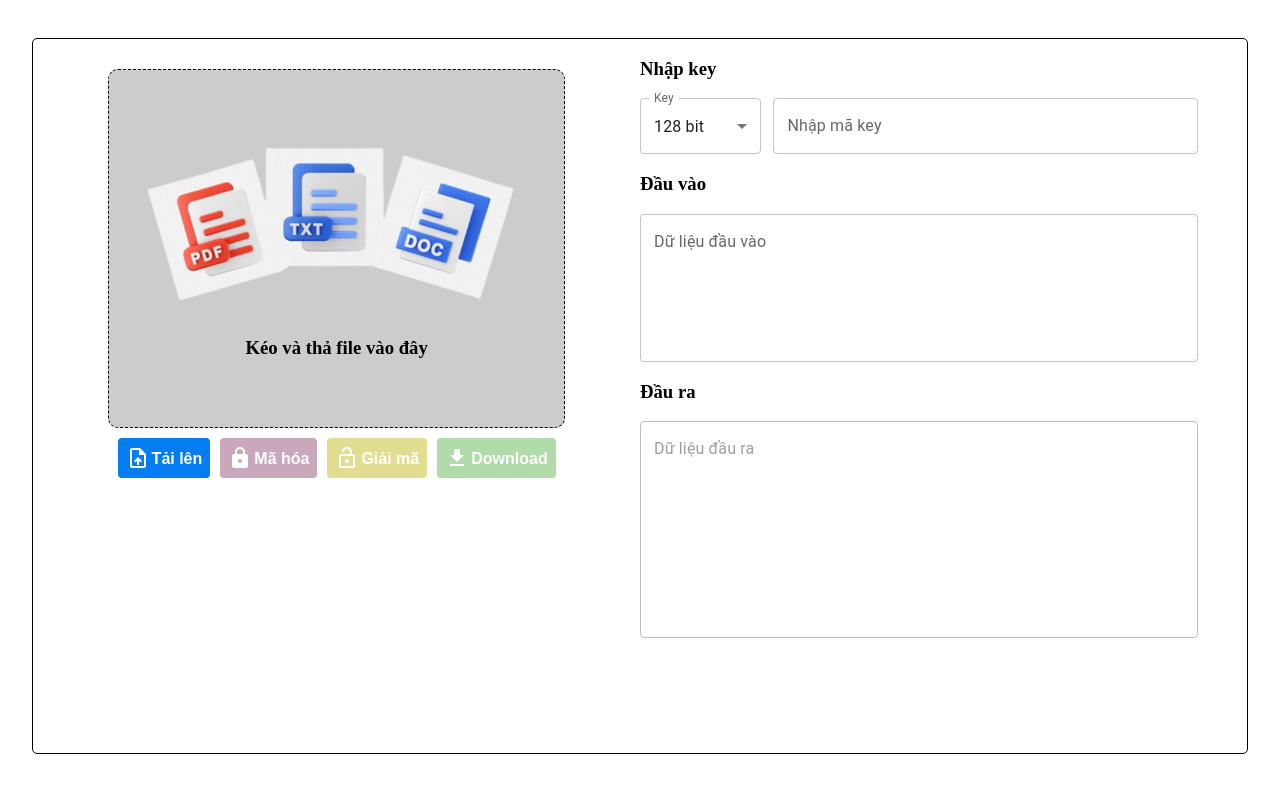
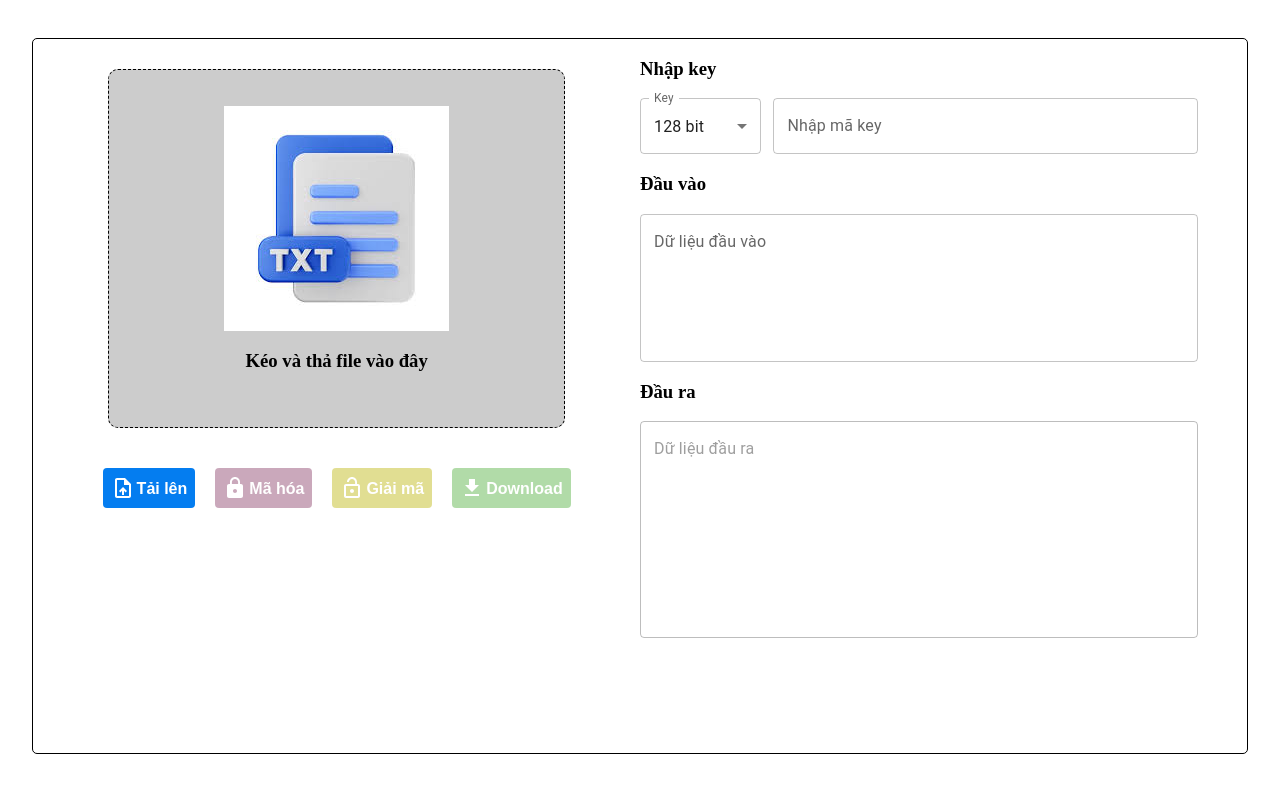
Before and after one commit to phannghi2002/program, a React (Vite) app: page / in a window 1280 px wide. Shown: the top 792 px of the page. Built offline with nearby package versions, Linux system fonts and the light colour scheme.

Commit message:
update code

```diff
--- a/package.json
+++ b/package.json
@@ -17,6 +17,7 @@
     "file-saver": "^2.0.5",
     "react": "^18.2.0",
     "react-dom": "^18.2.0",
+    "react-pdf": "^7.7.1",
     "react-toastify": "^10.0.5",
     "toast": "^0.5.4"
   },
--- a/src/App.jsx
+++ b/src/App.jsx
@@ -117,46 +117,20 @@ function App() {
       break;
   }
   const checkKey = (key) => {
-    console.log("ao vay");
     if (key === "") {
       toast.error("Không được để key trống");
       return true;
     } else return false;
   };
-  // const handleEncrypt = () => {
-  //   console.log("Khoa va loai khoa", key, functionType);
-  //   if (checkKey(key)) return;
-
-  //   const startTime = performance.now();
-
-  //   const encodedLine = Encrypt1(fileContent, key, functionType);
-  //   console.log("in ra lan luot", encodedLine, fileContent);
-
-  //   console.log("in ra ky tu", encodedLine);
-  //   const endTime = performance.now();
-  //   const elapsedTime = endTime - startTime;
-  //   console.log(elapsedTime);
-
-  //   setEncryptionTime(elapsedTime);
-  //   setDataEncrypt(encodedLine);
-  //   setDisplayDataEncrypt(true);
-  //   setActive(true);
-  // };
 
   const handleEncrypt = () => {
-    console.log("kho vcl", key, functionType);
     if (checkKey(key)) return;
 
     try {
       const startTime = performance.now();
       const encodedLine = Encrypt1(fileContent, key, functionType);
-      console.log("in ra lan luot", encodedLine, fileContent);
-
-      console.log("in ra ky tu", encodedLine);
       const endTime = performance.now();
       const elapsedTime = endTime - startTime;
-      console.log(elapsedTime);
-
       setEncryptionTime(elapsedTime);
       setDataEncrypt(encodedLine);
       setDisplayDataEncrypt(true);
@@ -171,14 +145,9 @@ function App() {
 
     try {
       const startTime = performance.now();
-
       const decodedLine = DEcrypt1(fileContent, key, functionType);
-
-      console.log("in ra ky tu", decodedLine);
       const endTime = performance.now();
       const elapsedTime = endTime - startTime;
-      console.log(elapsedTime);
-
       setDecryptionTime(elapsedTime);
       setDataDecrypt(decodedLine);
       setDisplayDataEncrypt(false);
@@ -189,8 +158,6 @@ function App() {
   };
 
   const handleDownloadClick = () => {
-    console.log("in hanh dong", displayedData);
-    console.log(dataDecrypt, "in ra chuooi rong chu", dataEncrypt);
     let data;
     data = displayDataEncrypt ? dataEncrypt : dataDecrypt;
 
@@ -199,20 +166,8 @@ function App() {
       blob,
       displayDataEncrypt ? "encrypted_data.txt" : "decrypted_data.txt"
     );
-    // const blob = new Blob([dataEncrypt], { type: "text/plain;charset=utf-8" });
-    // saveAs(blob, "encrypted_data.txt");
   };
-  // async function performEncryption() {
-  //   console.time("thời gian mã hóa");
-  //   await handleEncrypt();
-  //   console.timeEnd("thời gian mã hóa");
-  // }
-  // async function performDecryption() {
-  //   console.time("thời gian giải mã");
-  //   await handleDecrypt();
-  //   console.timeEnd("thời gian giải mã");
-  // }
-  // useEffect(() => {}, [decryptionTime]);
+
   return (
     <div className="container">
       <div className="upload">
@@ -235,9 +190,8 @@ function App() {
               onDragOver={handleDrapOver}
               onDrop={handleDrop}
             >
-              <img src={image} alt="txt" className="img" />
+              <img src={txt} alt="txt" className="img" />
               <h3>Kéo và thả file vào đây</h3>
-              {/* //{" "} */}
             </div>
           )}
 
@@ -269,7 +223,6 @@ function App() {
               className={`btn-decrypt ${fileContent === "" ? "disabled" : ""}`}
               onClick={handleDecrypt}
               disabled={fileContent === ""}
-              // onClick={performDecryption}
             >
               <LockOpenIcon />
               <span className="title"> Giải mã</span>
@@ -279,7 +232,6 @@ function App() {
               className={`btn-download ${!active ? "disabled" : ""}`}
               onClick={handleDownloadClick}
               disabled={!active}
-              // disabled={fileContent === ""}
             >
               <FileDownloadIcon />
               <span className="title"> Download</span>
@@ -334,10 +286,8 @@ function App() {
             label="Dữ liệu đầu vào"
             multiline
             rows={5}
-            defaultValue=""
             value={fileContent}
             onChange={handleChangeTextField}
-            // disabled={isFileUploaded}
             sx={{ width: "92%" }}
           />
 
@@ -349,7 +299,6 @@ function App() {
             multiline
             rows={8}
             disabled
-            defaultValue=""
             value={displayedData}
             sx={{ width: "92%" }}
           />
--- a/src/app.css
+++ b/src/app.css
@@ -46,8 +46,11 @@
     width: 50%;
 }
 .button {
-    padding-top: 10px;
+    padding-top: 40px;
     display: flex;
+    flex-wrap: wrap;
+    justify-content: center;
+    gap: 10px;
 }
 .disabled {
     cursor: not-allowed;
@@ -70,6 +73,7 @@ button {
 }
 button + button {
     margin-left: 10px;
+    /* margin-top: 10px; */
   }
 .btn-upload {
     background: #047df0;
```
Also changed, not shown: 1 other file (tests, documents, lock files or other folders).
